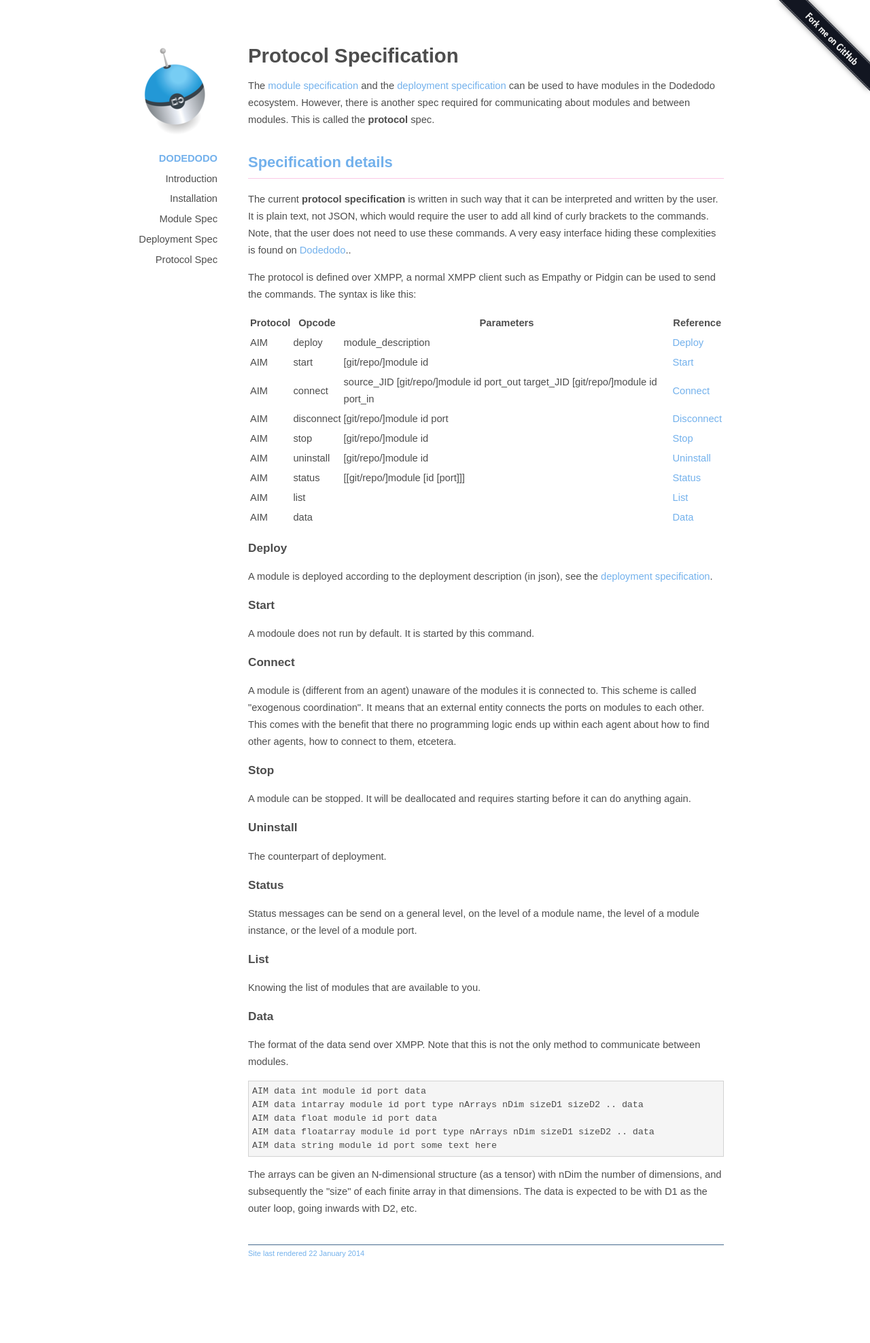
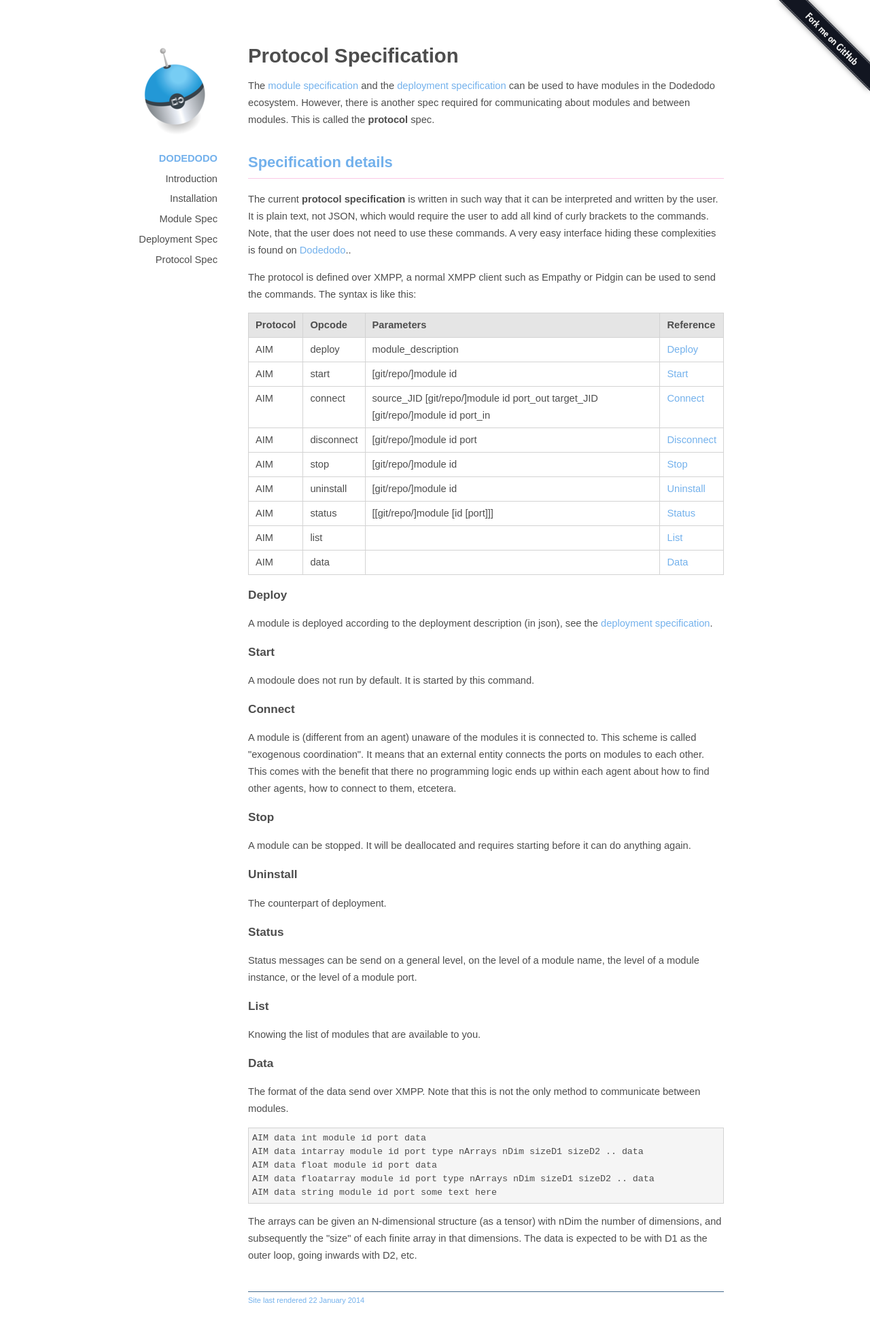
Before and after one commit to dobots/aim, a Jekyll site: the page built from protocol_spec.md, in a window 1280 px wide. Shown: the whole page at 68% size. Built offline with Jekyll 4.4.1, drawn with Linux system fonts in a browser that asks for light colours; before the commit the page ends 1907 px from its top, so only the background shows below that.

Commit message:
Markup of table

```diff
--- a/css/style.css
+++ b/css/style.css
@@ -103,22 +103,18 @@ a.nav:hover {
   color: #223546;
 }
 
-
-table.example {
+table {
   border-collapse: collapse;
+  margin: 10px 0;
 }
-
-th.example {
-  font-weight: normal;
-  border: 1px solid lightgray;
-  background-color: #E5E5E5;
-  text-align: left;
-  vertical-align: top;
-  padding: 5px;
+th {
+    background-color: #e5e5e5;
 }
-td.example {
-  border: 1px solid lightgray;
-  padding: 5px;
+th, td {
+    border: 1px solid lightgray;
+    padding: 5px 10px;
+    text-align: left;
+    vertical-align: top;
 }
 
 pre, code {
@@ -128,9 +124,13 @@ pre, code {
 pre {
   line-height: 1.5em;
   overflow-x: auto;
-  background-color: #F5F5F5;
+  background-color: #f5f5f5;
   border: 1px solid lightgray;
   padding: 5px;
+}
+
+pre .nt {
+    color: gray;
 }
 
 pre.example {
```
